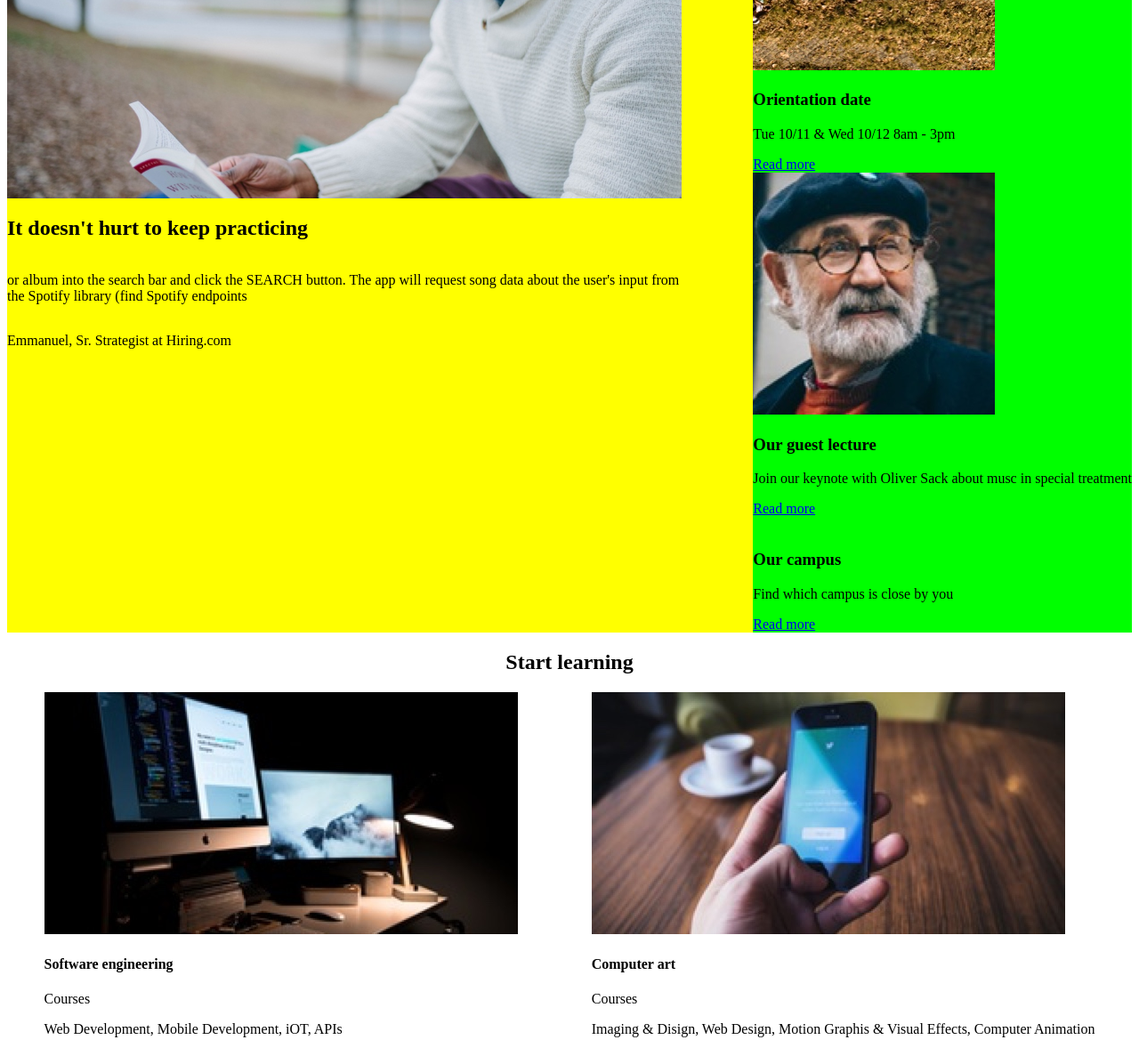
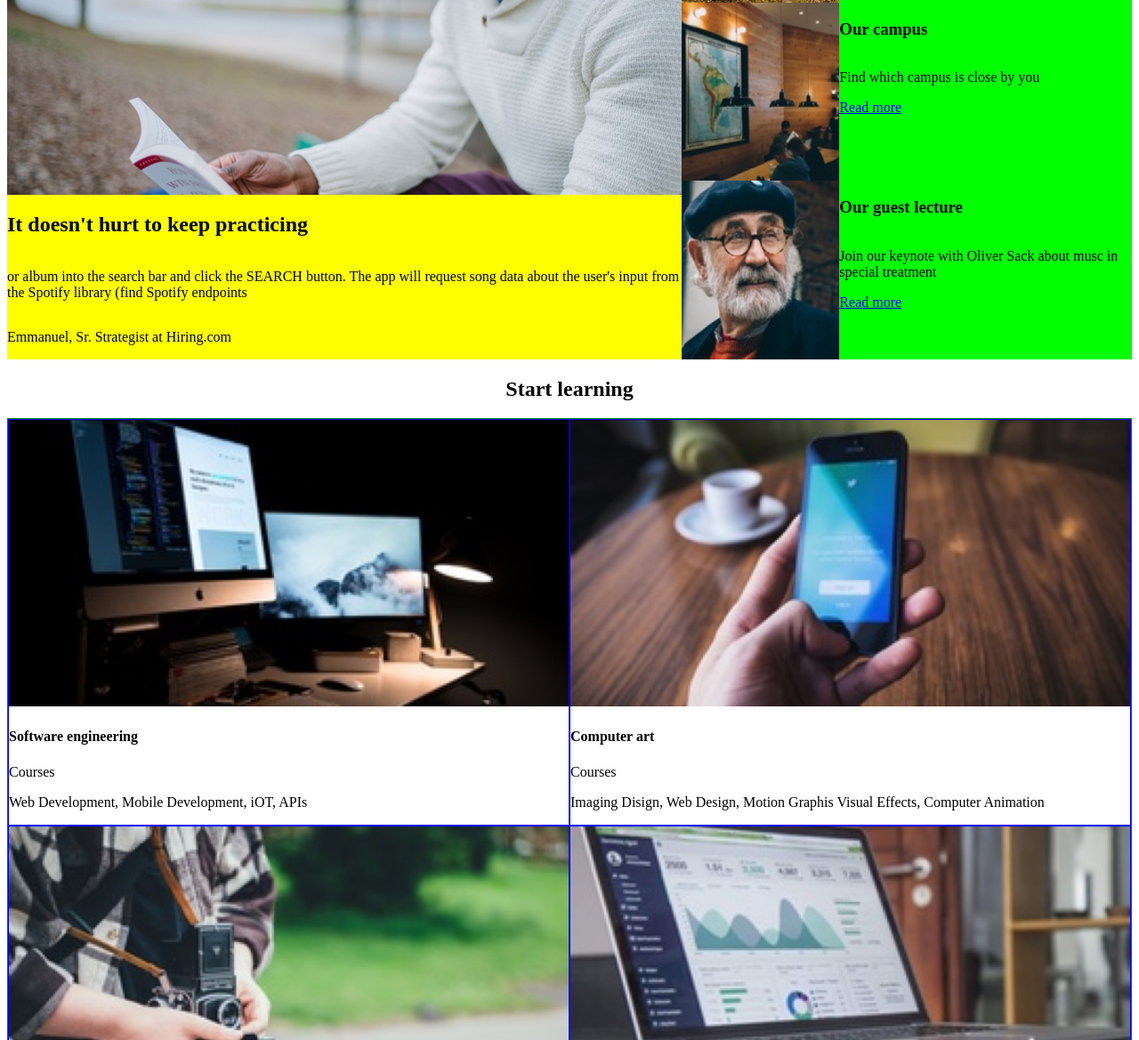
Before and after one commit to bahobab/colmar-academy, a plain HTML site: page index.html in a window 1280 px wide. Shown: the part 834-2003 px from the top of the page at 89% size. Drawn offline with Linux system fonts and the light colour scheme.

Commit message:
first draft layout

```diff
--- a/index.html
+++ b/index.html
@@ -9,7 +9,7 @@
     <header>
       <nav>
         <div class="logo">
-          <img src="" alt="">
+          <img src="./resources/images/ic-logo.svg" alt="">
           <p class="school"><span>colmar</span>academy</p>
         </div>
         <ul class="menu">
@@ -44,23 +44,29 @@
         <p>Emmanuel, Sr. Strategist at Hiring.com</p>
       </section>
       <section class="main-section-articles">
-        <article class="main-section-orientation">
+        <article class="main-section-article orientation">
           <img src="./resources/images/information-orientation.jpg" alt="">
+          <div class="">
             <h3>Orientation date</h3>
             <p>Tue 10/11 & Wed 10/12 8am - 3pm</p>
             <a href="#">Read more</a>
+          </div>
         </article>
-        <article class="main-section-guest">
+        <article class="main-section-article campus">
+          <img src="./resources/images/information-campus.jpg" alt="">
+          <div class="">
+            <h3>Our campus</h3>
+            <p>Find which campus is close by you</p>
+            <a href="#">Read more</a>
+          </div>
+        </article>
+        <article class="main-section-article guest">
           <img src="./resources/images/information-guest-lecture.jpg" alt="">
+          <div class="">
             <h3>Our guest lecture</h3>
             <p>Join our keynote with Oliver Sack about musc in special treatment</p>
             <a href="#">Read more</a>
-        </article>
-        <article class="main-section-campus">
-          <img src="./resourses/images/information-campus.jpg" alt="">
-          <h3>Our campus</h3>
-          <p>Find which campus is close by you</p>
-          <a href="#">Read more</a>
+          </div>
         </article>
 
       </section>
@@ -71,37 +77,37 @@
         <h2>Start learning</h2>
       </header>
       <div class="learning-articles">
-        <section class="learning-engineering">
+        <section class="learning-section engineering">
           <img src="./resources/images/course-software.jpg" alt="">
           <h4>Software engineering</h4>
           <p class="courses">Courses</p>
           <p class="description">Web Development, Mobile Development, iOT, APIs</p>
         </section>
-        <section class="learning-computer-art ">
+        <section class="learning-section computer-art ">
           <img src="./resources/images/course-computer-art.jpg" alt="">
           <h4>Computer art</h4>
           <p class="courses">Courses</p>
-          <p class="description">Imaging & Disign, Web Design, Motion Graphis & Visual Effects, Computer Animation</p>
+          <p class="description">Imaging Disign, Web Design, Motion Graphis Visual Effects, Computer Animation</p>
         </section>
-        <section class="learning-design">
+        <section class="learning-section design">
           <img src="./resources/images/course-design.jpg" alt="">
           <h4>Design</h4>
           <p class="courses">Courses</p>
           <p class="description">User Experience Design, User Reseach, Visual Design</p>
         </section>
-        <section class="learning-data">
+        <section class="learning-section data">
           <img src="./resources/images/course-data.jpg" alt="">
           <h4>Data</h4>
           <p class="courses">Courses</p>
           <p class="description">Data Science, Big Data, SQL, Data Visualization</p>
         </section>
-        <section class="learning-business">
+        <section class="learning-section business">
           <img src="./resources/images/course-business.jpg" alt="">
           <h4>Business</h4>
           <p class="courses">Courses</p>
           <p class="description">Product Development, Business Development, Startup</p>
         </section>
-        <section class="learning-marketing">
+        <section class="learning-section marketing">
           <img src="./resources/images/course-marketing.jpg" alt="">
           <h4>Marketing</h4>
           <p class="courses">Courses</p>
--- a/resources/css/style.css
+++ b/resources/css/style.css
@@ -3,16 +3,30 @@ nav {
   display: flex;
   justify-content: space-between;
   background-color: #c1c1c1;
+  height: 64px;
 }
 
+.logo {
+  display: flex;
+  justify-content: space-between;
+  align-items: center;
+  /*height: 32px;*/
+  margin-left: 24px;
+}
+.logo p, .logo img {
+  height: 32px;
+}
 .menu {
   display: flex;
   justify-content: center;
+  margin-right: 24px;
 }
 
 .menu li {
   list-style: none;
+  margin-left: 16px;
 }
+
 
 /*banner section*/
 
@@ -60,6 +74,23 @@ nav {
     justify-content: center;
     /*align-items: center;*/
     background-color: lime;
+    width: 40%
+}
+
+.main-section-article {
+  display: flex;
+  /*flex-direction: column;*/
+  flex: 1 65%;
+}
+
+.main-section-article div {
+  display: flex;
+  flex-direction: column;
+}
+
+.main-section-article img {
+  width: 35%;
+  height: auto;
 }
 
 /*learning */
@@ -75,16 +106,33 @@ nav {
   flex-wrap: wrap;
   justify-content: space-around;
   align-items: center;
+  /*flex: 1;*/
+  border: 1px solid green;
+  background-color: #c1c1c1;
 }
 
-.learning .learning-articles section {
-  /*flex: 50%;*/
-  align-self:auto;
+.learning-articles .learning-section {
+  /*display: flex;
+  flex-direction: column;
+  justify-content: center;
+  flex: 1;
+  border: 1px solid blue;*/
+  flex: 1 500px;
+  border: 1px solid blue;
+  background-color: #fff;
 }
 
-.learning-engineering img {
-  /*width: 100%;
-  height: auto;*/
+.learning-section img,
+.learning-section h4,
+.learning-section p {
+  /*flex: 1;
+  align-self: center;
+  border: 1px solid red;*/
+}
+
+.learning-section img {
+  width: 100%;
+  height: auto;
 }
 
 /*thesis*/
```
Lines whose indentation alone changed are shown as unchanged.
